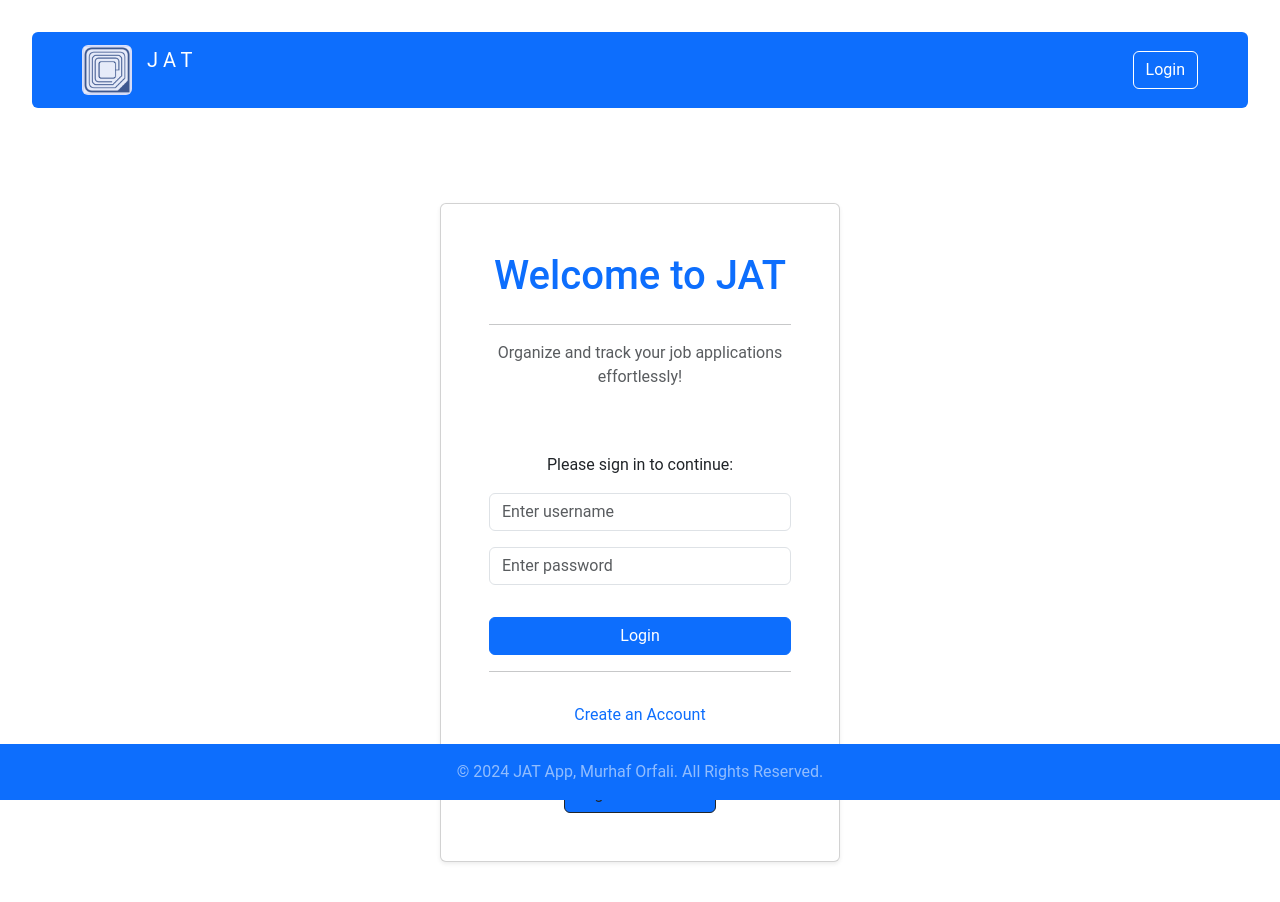
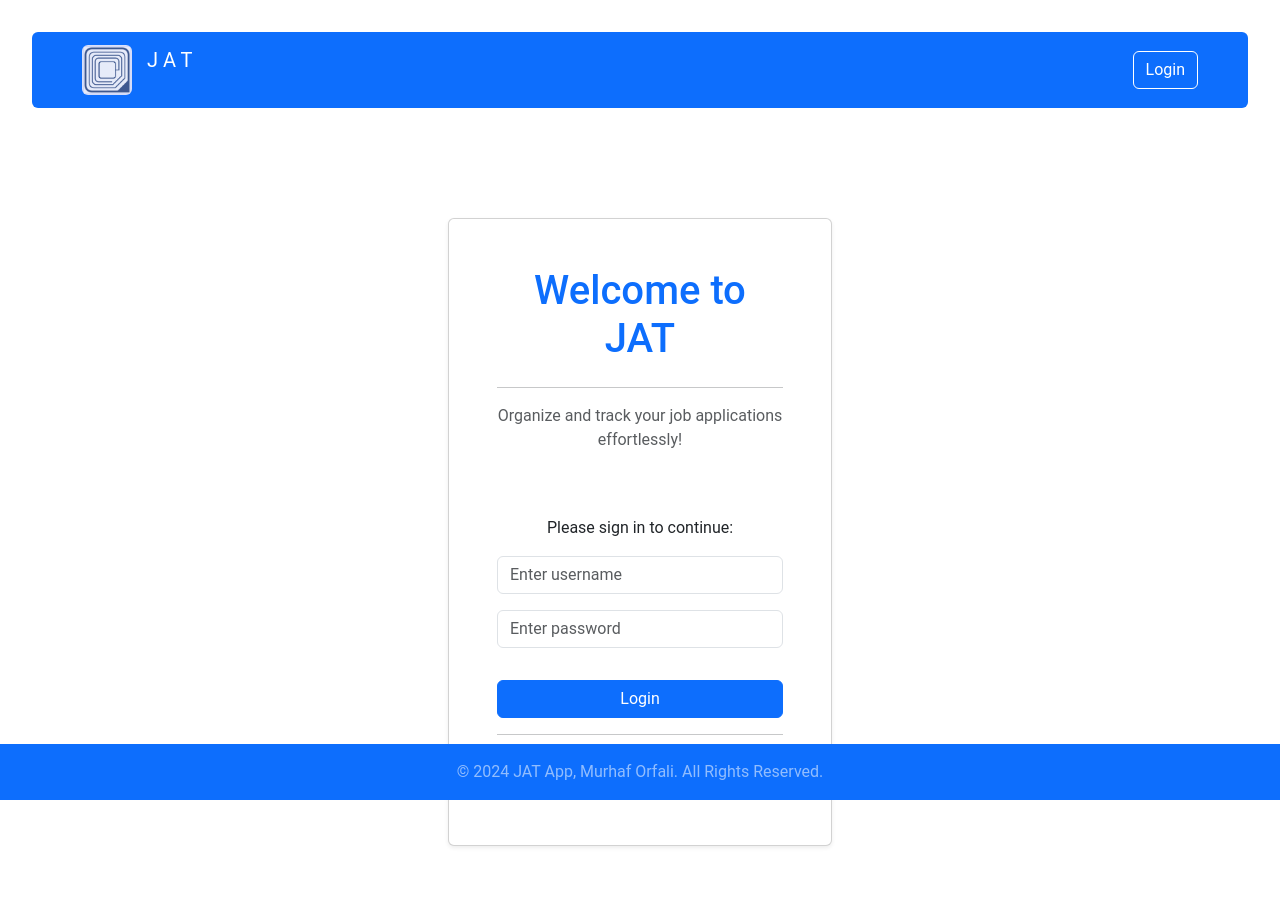
Before and after one commit to Murhaf2211/job-application-tracker, a React (Vite) app in the folder frontend/: page /login in a window 1280 px wide. Shown: the top 902 px of the page. Built offline with nearby package versions, Linux system fonts and the light colour scheme.

Commit message:
security files update, delete github Oauth2

```diff
--- a/frontend/src/components/Home.tsx
+++ b/frontend/src/components/Home.tsx
@@ -1,11 +1,9 @@
 import Sidebar from './Sidebar';
 import Footer from './Footer';
-import React from "react";
 import CompanyTable from "./Tables.tsx";
 
 
-const Home: React.FC  = () => {
-
+const Home = () => {
     return (
         <div className="d-flex flex-column" style={{ minHeight: '100vh' }}>
 
--- a/frontend/src/components/Login.tsx
+++ b/frontend/src/components/Login.tsx
@@ -1,12 +1,12 @@
 import React, { useState } from 'react';
 import { Form, Button, Card, Container, Row, Col } from 'react-bootstrap';
 import { useNavigate } from 'react-router-dom';
-import axios from "axios";
 
 
 interface LoginProps {
     onLogin: () => void;
 }
+
 const Login: React.FC<LoginProps> = ({ onLogin }) => {
     const [username, setUsername] = useState('');
     const [password, setPassword] = useState('');
@@ -16,23 +16,12 @@ const Login: React.FC<LoginProps> = ({ onLogin }) => {
         onLogin();
         navigate('/home'); // Redirect to Home page
     };
-    const gitLogin = () => {
-        const host = window.location.host === 'localhost:5173' ? 'http://localhost:8080': window.location.origin
-        window.open(host + '/oauth2/authorization/github', '_self')
-    }
-    const loadUser = () => {
-        gitLogin();
-        axios.get('/api/auth/me')
-            .then(response => {
-                console.log(response.data)
-            })
-    }
 
     return (
         <Container className="d-flex justify-content-center align-items-center" style={{height: '100vh'}}>
             <Row>
                 <Col>
-                    <Card style={{width: '25rem'}} className="shadow-sm">
+                    <Card style={{width: '24rem'}} className="shadow-sm">
                         <Card.Body>
                             <h1 className="text-center text-primary mb-4">Welcome to JAT</h1><hr/>
                             <p className="text-center text-muted">Organize and track your job applications
@@ -70,11 +59,6 @@ const Login: React.FC<LoginProps> = ({ onLogin }) => {
                                 >
                                     Create an Account
                                 </Button>
-                                <hr/>
-                                <div className="mt-4 text-center">
-                                    <Button onClick={loadUser} className="btn btn-outline-dark btn-block">Login
-                                        with GitHub</Button>
-                                </div>
                             </Form>
                         </Card.Body>
                     </Card>
--- a/frontend/src/components/Sidebar.tsx
+++ b/frontend/src/components/Sidebar.tsx
@@ -22,8 +22,8 @@ const Sidebar = () => {
         setFormData(prevData => ({ ...prevData, [name]: value }));
     };
 
-    const handleSubmit = () => {
-
+    const handleSubmit = (e: React.FormEvent<HTMLFormElement>) => {
+        e.preventDefault();
         axios.post('/api/companies', formData)
             .then(response => {
                 console.log("Company added successfully:", response.data);
```
Also changed, not shown: 2 other files (tests, documents, lock files or other folders).
